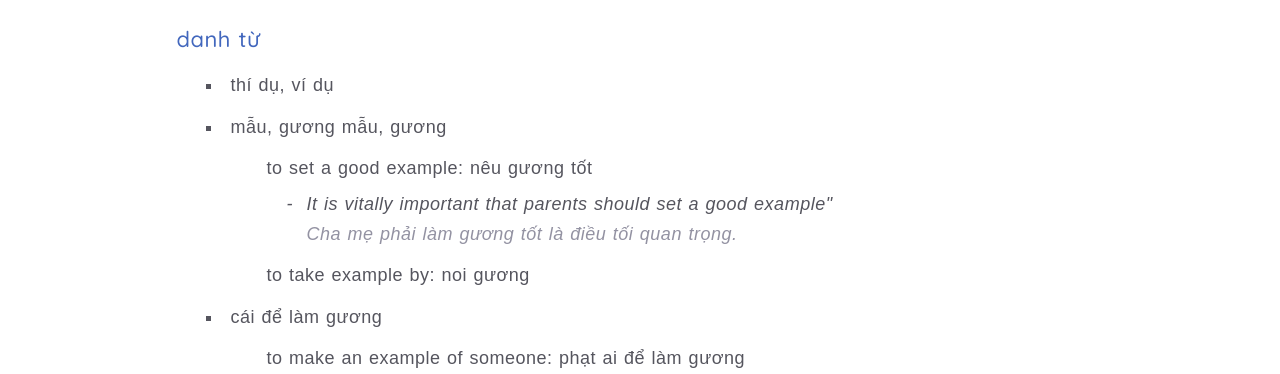
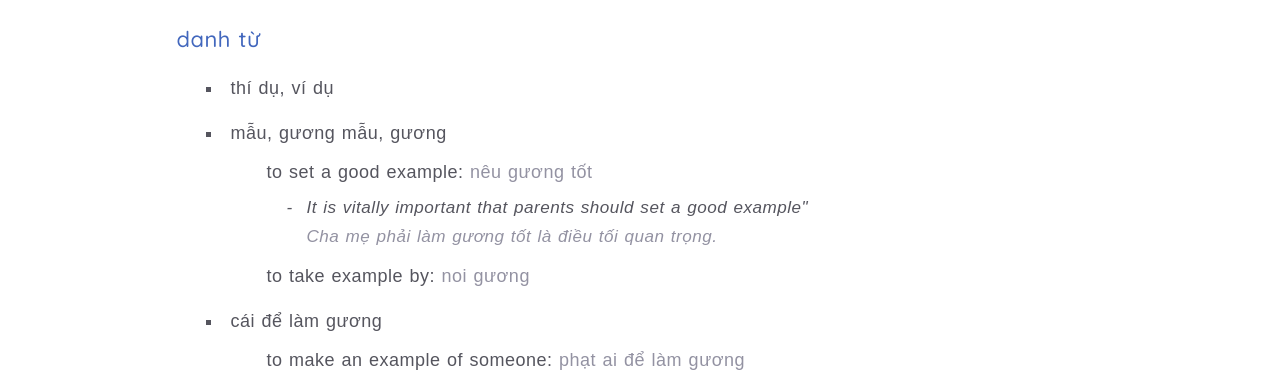
Before and after one commit to khoathy/dict, a website: page result.html in a window 1280 px wide. Shown: the part 426-800 px from the top of the page. Drawn offline with nearby package versions, Linux system fonts and the light colour scheme; a web font is replaced by a local one.

Commit message:
fix structure class name

```diff
--- a/result.html
+++ b/result.html
@@ -70,19 +70,26 @@
                 <h4 class="heading-4">danh từ</h4>
                     <li class="result__item paragraph">thí dụ, ví dụ</li>
                     <li class="result__item paragraph">mẫu, gương mẫu, gương
-                        <div class="result__item-detail paragraph-2">to set a good example: nêu gương tốt
+                        <div class="result__item-detail paragraph-2">
+                            <p>to set a good example: <span class="paragraph-sub">nêu gương tốt</span></p>
                             <div class="result__item-example paragraph-3">
-                                <p class="result__item-example-origin">It is vitally important that parents should set a good example"</p>
-                                <p class="result__item-example--translation">Cha mẹ phải làm gương tốt là điều tối quan trọng.</p>
+                                <p>It is vitally important that parents should set a good example"</p>
+                                <p class="paragraph-sub">Cha mẹ phải làm gương tốt là điều tối quan trọng.</p>
                             </div>
                         </div>
-                        <p class="result__item-detail paragraph-2">to take example by: noi gương</p>
+                        <div class="result__item-detail paragraph-2">
+                            <p>to take example by: <span class="paragraph-sub">noi gương</span></p>
+                        </div>
                     </li>
                     <li class="result__item paragraph">cái để làm gương
-                        <div class="result__item-detail paragraph-2">to make an example of someone: phạt ai để làm gương</div>
+                        <div class="result__item-detail paragraph-2">
+                            <p>to make an example of someone: <span class="paragraph-sub">phạt ai để làm gương</span></p>
+                        </div>
                     </li>
                     <li class="result__item paragraph">tiền lệ, lệ trước, vật so sánh, cái tương đương
-                        <div class="result__item-detail paragraph-2">without example: từ trước chưa hề có cái như thế</div>
+                        <div class="result__item-detail paragraph-2">
+                            <p>without example: <span class="paragraph-sub">từ trước chưa hề có cái như thế</span></p>
+                        </div>
                     </li>
                 </ul>
 
--- a/sass/base/_typography.scss
+++ b/sass/base/_typography.scss
@@ -53,10 +53,8 @@ body {
         font-weight: 300;
         //font-size: 1.6rem;
     }
-    // &-3 {
-    //     font-size: 1.6rem;
-    //     font-style: italic;
-    //     font-weight: 300;
-    //     color: $color-gray-3;
-    // }
+    &-sub {
+        color: $color-gray-3;
+        //color: $color-blue-1;
+    }
 }
--- a/sass/components/_result.scss
+++ b/sass/components/_result.scss
@@ -28,16 +28,13 @@
     }
     &__item {
         list-style: square inside;
-        margin-top : 1.2rem;
-        margin-left: 4rem;
+        margin : 1.5rem 0 1.5rem 4rem;
         &-detail {
-            list-style: none;
-            margin: 1rem 0 0.5rem 6rem;
-
+            margin: 0.8rem 0 1rem 6rem;
         }
         &-example {
-            margin-left: 4rem;
-            margin-top: 0.5rem;
+            font-size: 95%;
+            margin: 0.5rem 0rem 0.5rem 4rem;
             position: relative;
 
             &::before {
@@ -47,10 +44,6 @@
                 top: 0;
 
             }
-            &--translation {
-                color: $color-gray-3;
-
-            }
 
         }
 
```
Also changed, not shown: css/style.css.
